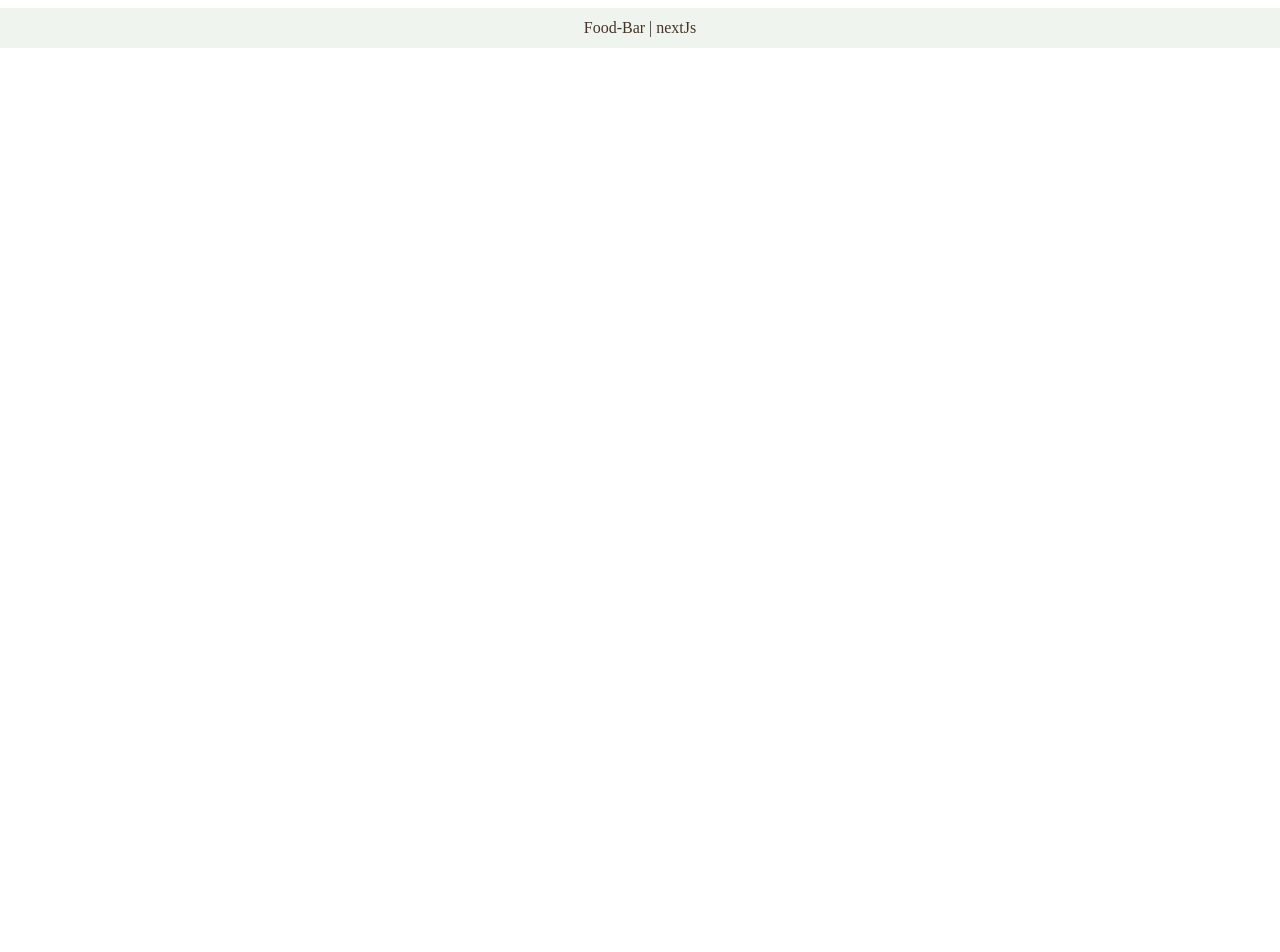
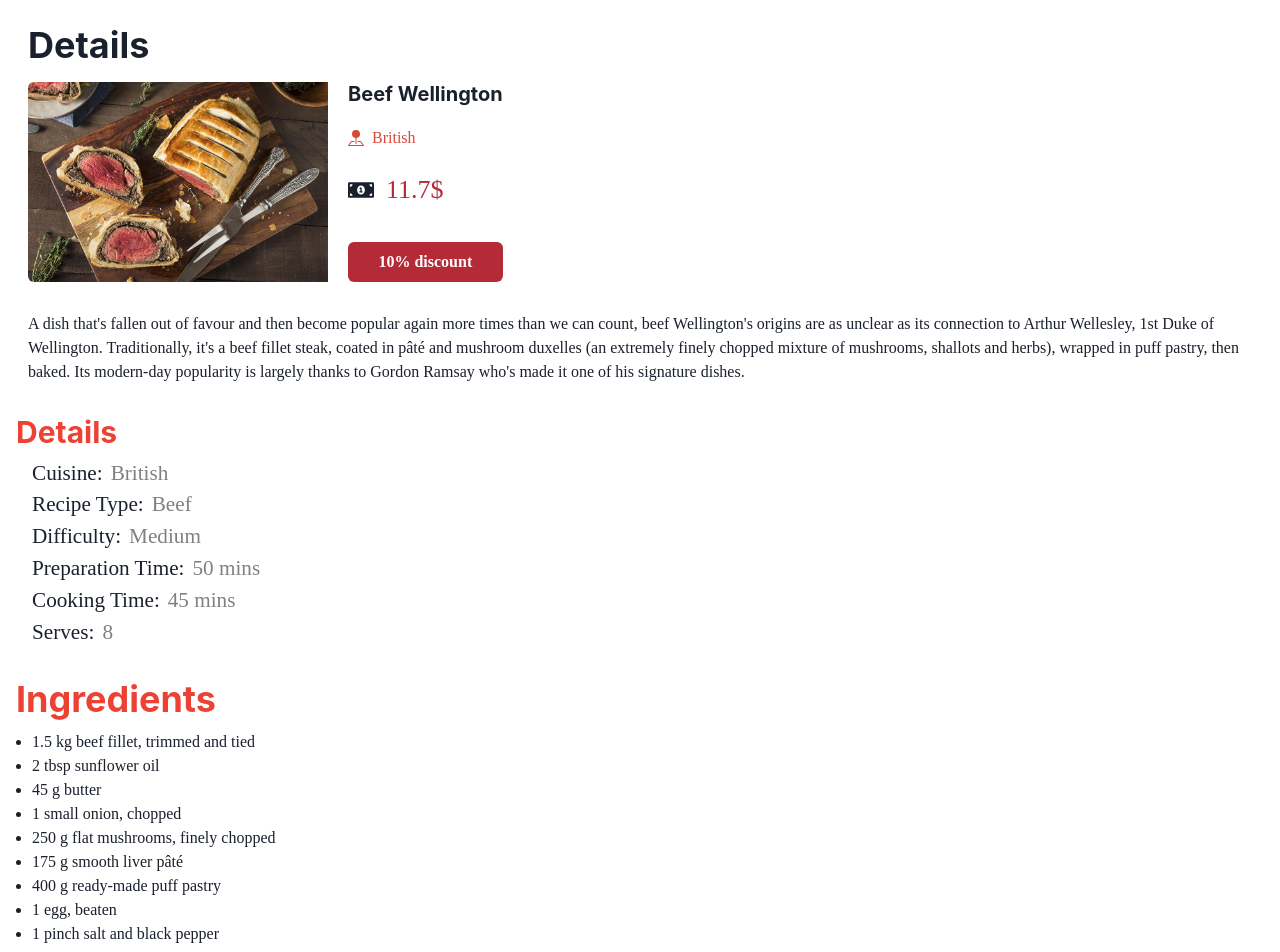
Before and after one commit to deaduchiha/food, a Next.js app: page /menu/1 in a window 1280 px wide. Shown: the part 120-1072 px from the top of the page. Before the commit the page ends 800 px from the top, so only its background shows below. Built offline with nearby package versions, Linux system fonts and the light colour scheme; data requests are answered from the project's data file; a web font is replaced by a local one.

Commit message:
add details page for menu and complete it

```diff
--- /dev/null
+++ b/src/components/modules/menu/details/details.jsx
@@ -0,0 +1,76 @@
+import React from "react";
+import {
+  Box,
+  Button,
+  Card,
+  CardBody,
+  CardFooter,
+  Flex,
+  Heading,
+  Image,
+  Stack,
+  Text,
+} from "@chakra-ui/react";
+
+import { BsFillPinMapFill } from "react-icons/bs";
+import { FaMoneyBillAlt } from "react-icons/fa";
+
+const FoodDetails = (props) => {
+  const { id, name, price, discount, details } = props;
+
+  return (
+    <Box px={3}>
+      <Heading mt={20} mb={15} as="h2">
+        Details
+      </Heading>
+      <Card
+        w="fit-content"
+        direction={{ base: "column", sm: "row" }}
+        overflow="hidden"
+        variant="unstyled"
+      >
+        <Image
+          mr={5}
+          objectFit="cover"
+          maxW={{ base: "100%", sm: "300px" }}
+          src={`/images/${id}.jpeg`}
+          alt={`${name}`}
+        />
+
+        <Stack>
+          <CardBody>
+            <Heading size="md">{`${name}`}</Heading>
+            <Flex gap={2} alignItems="center" color="#d74a3a" my={5}>
+              <BsFillPinMapFill />
+              {`${details[0].Cuisine}`}
+            </Flex>
+
+            <Flex gap={3} mt={5} alignItems="center" fontSize="1.625rem">
+              <FaMoneyBillAlt />
+              {discount ? (
+                <Text color="#b52a37">{`${
+                  (price * (100 - discount)) / 100
+                }$`}</Text>
+              ) : (
+                <Text>{price}</Text>
+              )}
+            </Flex>
+          </CardBody>
+
+          <CardFooter>
+            {discount ? (
+              <Button
+                w="full"
+                variant="unstyled"
+                color="#fff"
+                bg="#b52a37"
+              >{`${discount}% discount`}</Button>
+            ) : undefined}
+          </CardFooter>
+        </Stack>
+      </Card>
+    </Box>
+  );
+};
+
+export default FoodDetails;
--- /dev/null
+++ b/src/components/modules/menu/details/introduction.jsx
@@ -0,0 +1,62 @@
+import {
+  Box,
+  Heading,
+  List,
+  ListItem,
+  OrderedList,
+  Text,
+  UnorderedList,
+} from "@chakra-ui/react";
+import React from "react";
+
+const Introduction = (props) => {
+  const { introduction, ingredients, recipe, details } = props;
+
+  return (
+    <>
+      <Box px={3} my={30}>
+        <Text>{`${introduction}`}</Text>
+      </Box>
+      <Box>
+        <Heading color="#ed4133" as="h5" size="lg" mb={2}>
+          Details
+        </Heading>
+
+        <UnorderedList>
+          {details.map((detail, index) => (
+            <ListItem fontSize="1.325rem" display="flex" gap={2} key={index}>
+              <Text>{Object.keys(detail)[0]}: </Text>
+              <Text color="grey" as="span">
+                {Object.values(detail)[0]}
+              </Text>
+            </ListItem>
+          ))}
+        </UnorderedList>
+      </Box>
+      <Box my={30}>
+        <Heading color="#ed4133" as="h2" mb={2}>
+          Ingredients
+        </Heading>
+        <UnorderedList>
+          {ingredients.map((item) => (
+            <ListItem key={item}>{item}</ListItem>
+          ))}
+        </UnorderedList>
+      </Box>
+      <Box my={30}>
+        <Heading color="#ed4133" as="h2" mb={2}>
+          Recipe
+        </Heading>
+        <OrderedList>
+          {recipe.map((item, index) => (
+            <ListItem mb={5} key={index}>
+              <Text>{item}</Text>
+            </ListItem>
+          ))}
+        </OrderedList>
+      </Box>
+    </>
+  );
+};
+
+export default Introduction;
--- /dev/null
+++ b/src/components/templates/details/details.jsx
@@ -0,0 +1,14 @@
+import FoodDetails from "@/components/modules/menu/details/details";
+import Introduction from "@/components/modules/menu/details/introduction";
+import React from "react";
+
+const DetailsPage = (props) => {
+  return (
+    <>
+      <FoodDetails {...props} />
+      <Introduction {...props} />
+    </>
+  );
+};
+
+export default DetailsPage;
--- a/src/components/templates/menu/menuPage.jsx
+++ b/src/components/templates/menu/menuPage.jsx
@@ -5,7 +5,6 @@ import FoodCard from "@/components/modules/menu/card";
 // components
 
 const MenuPage = ({ data }) => {
-  console.log(data);
   return (
     <Box my={20} px={5}>
       <Heading as="h2" mb={10}>
--- a/src/pages/menu/[id].jsx
+++ b/src/pages/menu/[id].jsx
@@ -1,5 +1,7 @@
+import React from "react";
 import { useRouter } from "next/router";
-import React from "react";
+
+import DetailsPage from "@/components/templates/details/details";
 
 const Details = ({ data }) => {
   const router = useRouter();
@@ -8,7 +10,7 @@ const Details = ({ data }) => {
     return <h2>Loading...</h2>;
   }
 
-  return <h3>detail</h3>;
+  return <DetailsPage {...data} />;
 };
 export default Details;
 
```
